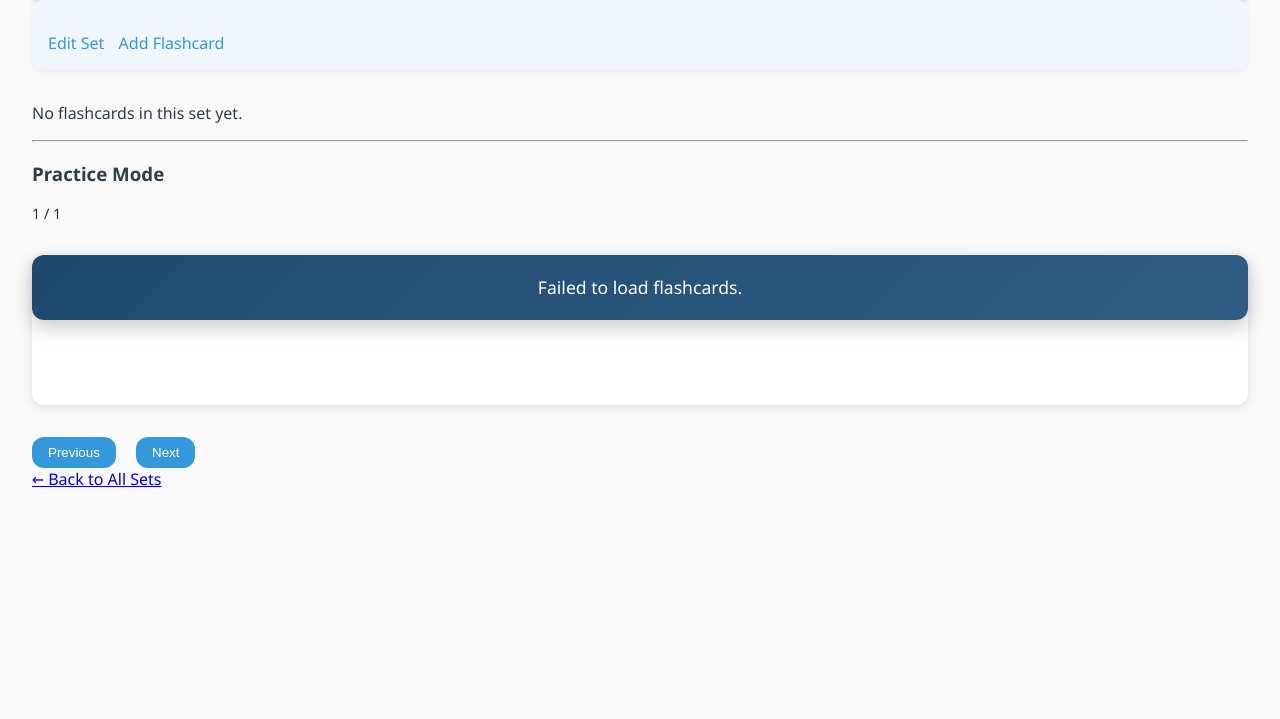
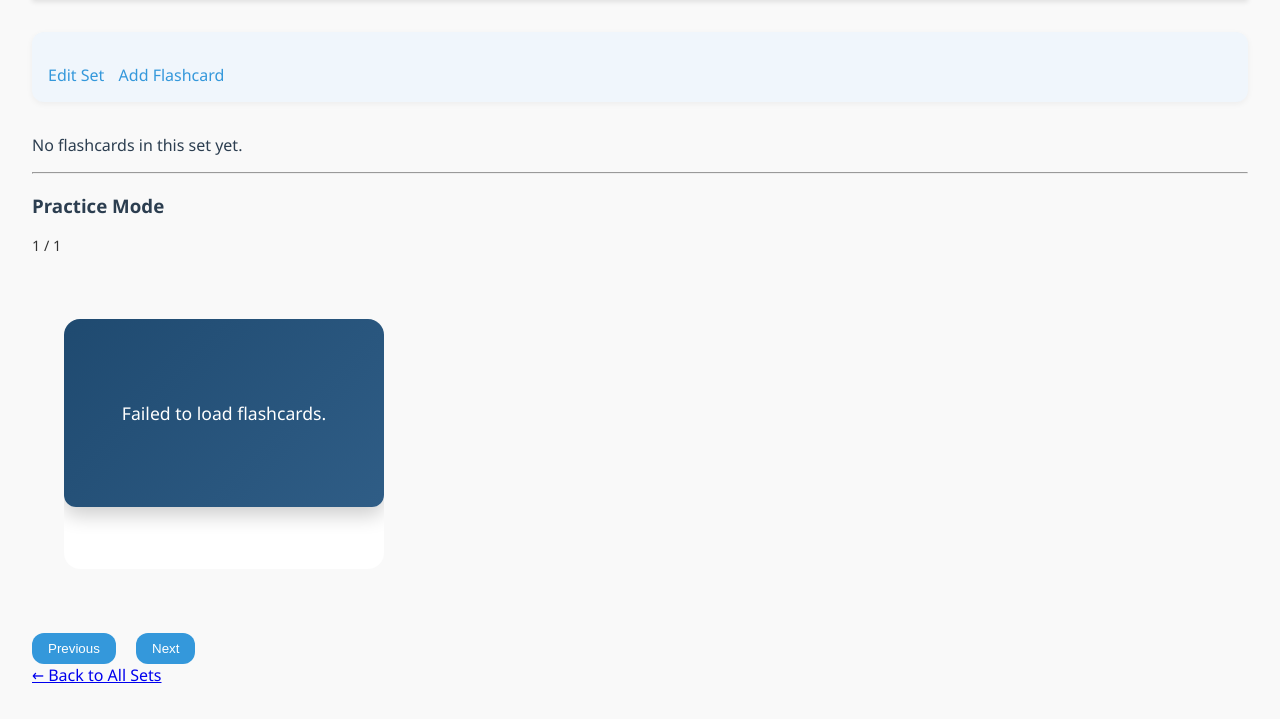
Before and after one commit to Isalifestyle/NOLIG, a Django app: template nolig/base/templates/base/flashcard_set_detail.html in a window 1280 px wide. Shown: the part 81-800 px from the top of the page. Run offline with Django 5.2, Linux system fonts and the light colour scheme; the template is opened without the code that fills it, so the values that code supplies are empty.

Commit message:
Fixed discussion feed links and edited flashcard width

```diff
--- a/nolig/base/static/css/flashcards.css
+++ b/nolig/base/static/css/flashcards.css
@@ -1,9 +1,8 @@
-.flashcard-container {
+#flashcard-container {
     /* A moderate, Quizlet-style width & height */
-    width: 420px;
+    width: 320px;
     height: 260px;
 
-    margin: 20px auto;
     perspective: 1000px;
     border-radius: 16px;
     overflow: hidden;  /* hides overflow during flips/animations */
@@ -34,7 +33,7 @@
     top: 0;
     left: 0;
     width: 100%;
-    height: 100%;
+    height: 75%;
 
     /* Flex layout to center content both horizontally and vertically */
     display: flex;
--- a/nolig/base/templates/base/flashcard_set_detail.html
+++ b/nolig/base/templates/base/flashcard_set_detail.html
@@ -4,6 +4,7 @@
 {% block content %}
 <style>
 .flashcard-set-header {
+    margin-top: 2rem;
     margin-bottom: 2rem;
     background-color: #f0f6fc;
     padding: 1rem;
@@ -50,9 +51,9 @@
 }
 
 #flashcard-container {
-    margin: 2rem 0;
+    margin: 4rem 2rem;
     perspective: 1000px;
-    height: auto;
+    height: 100%;
     cursor: pointer;
 }
 
@@ -60,7 +61,7 @@
     transition: transform 0.6s;
     transform-style: preserve-3d;
     position: relative;
-    min-height: 150px;
+    min-height: 250px;
     padding: 1rem;
     background-color: #ffffff;
     border-radius: var(--border-radius);
@@ -76,7 +77,7 @@
     backface-visibility: hidden;
     position: absolute;
     width: 100%;
-    height: auto;
+    height: 75%;
     top: 0;
     left: 0;
 }
```
Also changed, not shown: nolig/base/templates/base/feed_component.html (+8 -7 lines), nolig/db.sqlite3.
